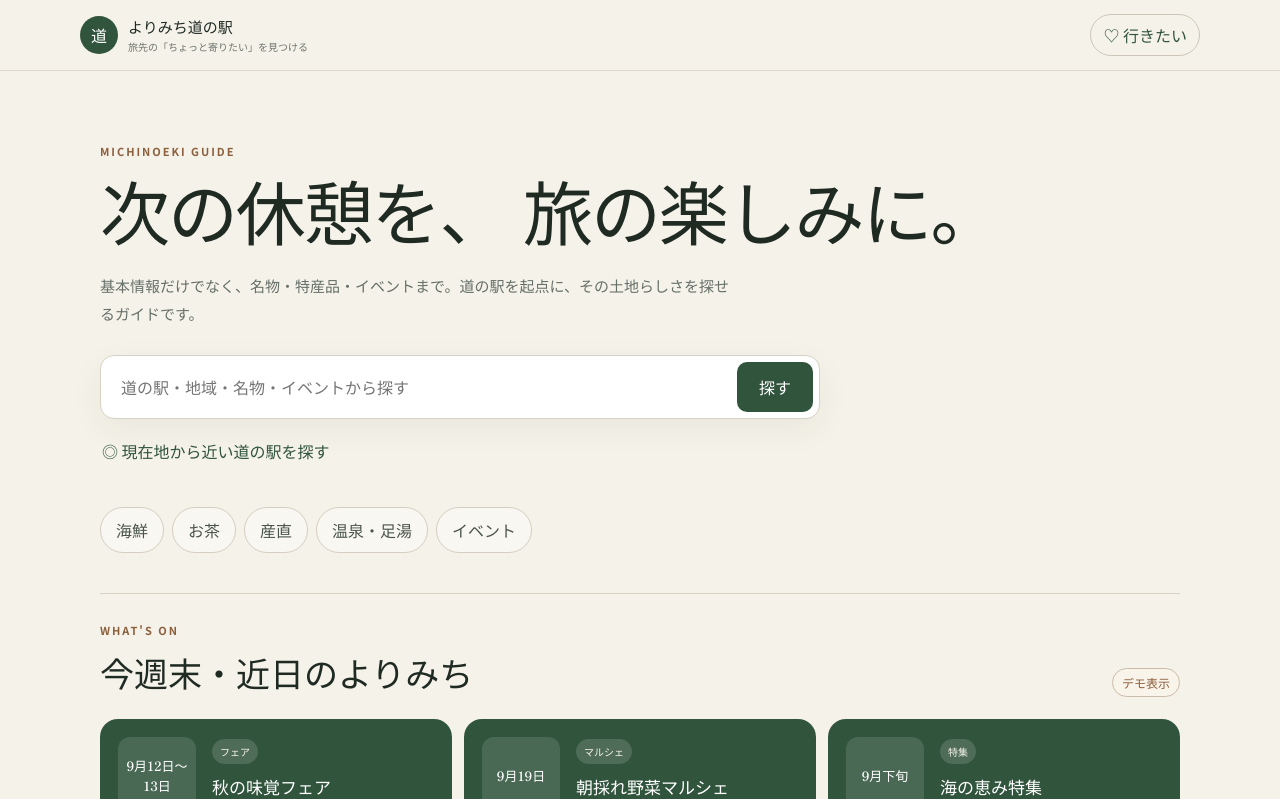
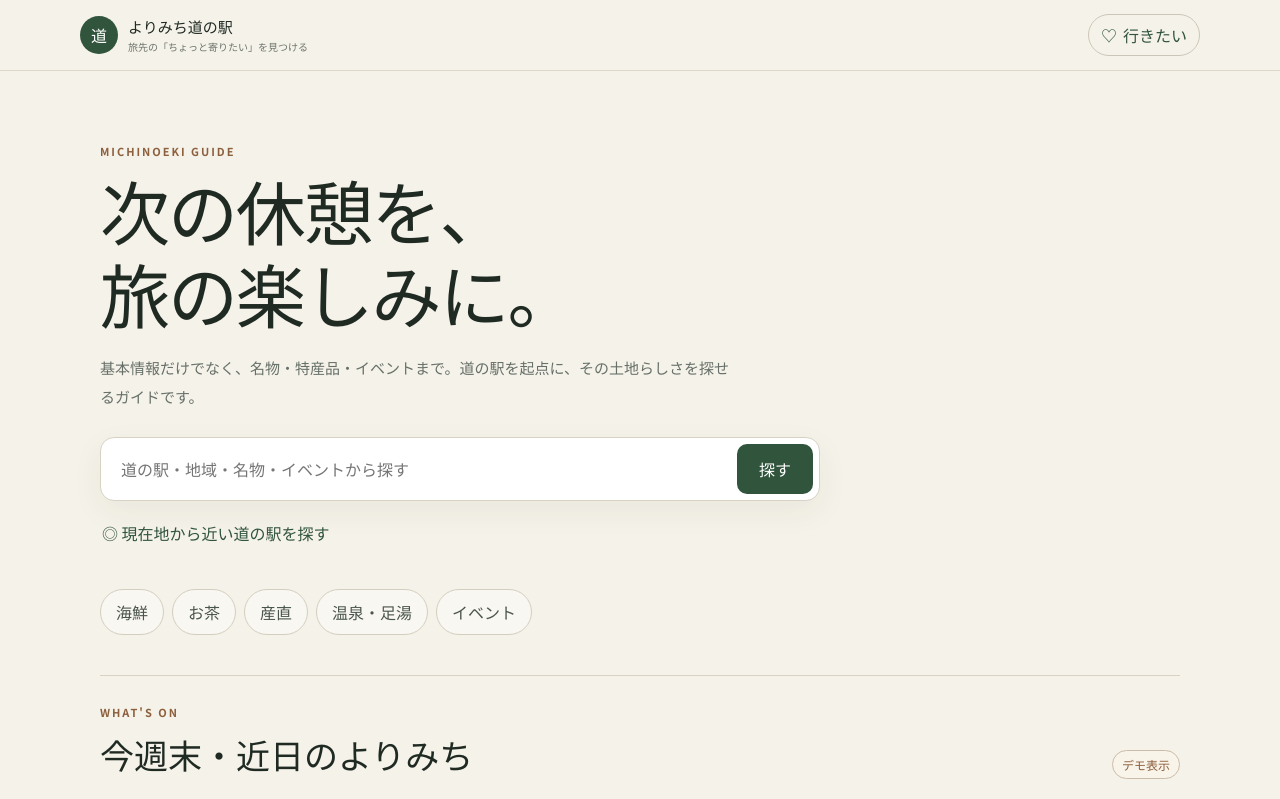
Before and after one commit to temmakawanaka/michinoeki, a Vue app in the folder web/: page / in a window 1280 px wide. Shown: the top 799 px of the page. Built offline with nearby package versions, Linux system fonts and the light colour scheme.

Commit message:
style: add saved stations states

```diff
--- a/web/src/styles.css
+++ b/web/src/styles.css
@@ -26,11 +26,14 @@ a { color: inherit; text-decoration: none; }
 .brand-mark { width: 38px; height: 38px; border-radius: 50%; display: grid; place-items: center; background: #31543d; color: #fff; font-family: 'Shippori Mincho'; font-weight: 700; }
 .brand strong { display: block; font-size: 15px; }
 .brand small { display: block; font-size: 10px; color: #6d746d; margin-top: 2px; }
-.saved-button { border: 1px solid #cbc6b8; background: transparent; border-radius: 999px; padding: 8px 12px; color: #31543d; }
+.saved-button { display: inline-flex; align-items: center; gap: 6px; border: 1px solid #cbc6b8; background: transparent; border-radius: 999px; padding: 8px 12px; color: #31543d; }
+.saved-button.active { background: #31543d; border-color: #31543d; color: #fff; }
+.saved-button b { display: grid; place-items: center; min-width: 20px; height: 20px; padding: 0 5px; border-radius: 999px; background: #8c5f3d; color: #fff; font-size: 10px; }
+.saved-button.active b { background: #fff; color: #31543d; }
 
 .hero { max-width: 1120px; margin: 0 auto; padding: 72px 20px 36px; }
 .eyebrow { margin: 0 0 10px; font-size: 11px; letter-spacing: .18em; font-weight: 700; color: #8c5f3d; }
-.hero h1, .detail-hero h1 { font-family: 'Shippori Mincho', serif; font-size: clamp(38px, 8vw, 70px); line-height: 1.18; margin: 0; letter-spacing: -.03em; }
+.hero h1, .detail-hero h1 { white-space: pre-line; font-family: 'Shippori Mincho', serif; font-size: clamp(38px, 8vw, 70px); line-height: 1.18; margin: 0; letter-spacing: -.03em; }
 .hero-copy { max-width: 640px; margin: 20px 0 26px; color: #667068; line-height: 1.9; font-size: 15px; }
 .search-box { display: flex; max-width: 720px; background: #fff; border: 1px solid #d7d2c4; border-radius: 14px; padding: 6px; box-shadow: 0 10px 32px rgba(55, 50, 40, .06); }
 .search-box input { flex: 1; border: 0; outline: 0; padding: 13px 14px; min-width: 0; background: transparent; }
@@ -58,9 +61,11 @@ a { color: inherit; text-decoration: none; }
 .address { margin: 0; color: #747a74; font-size: 12px; }
 .tags { display: flex; gap: 6px; flex-wrap: wrap; margin-top: 10px; }
 .tags span, .category { display: inline-block; background: #ece9df; border-radius: 999px; padding: 5px 8px; font-size: 10px; color: #59615a; }
+.tags .saved-tag { background: #f3dfd4; color: #8c4d39; }
 .specialty-preview { margin-top: 10px; font-size: 12px; color: #31543d; font-weight: 600; }
 .card-arrow { font-size: 22px; color: #869087; }
 .loading, .empty-state { padding: 28px; border: 1px dashed #cbc5b7; border-radius: 14px; color: #6f766f; background: #faf8f2; }
+.saved-empty { text-align: center; line-height: 1.8; }
 
 .event-feature-section { padding-top: 6px; }
 .event-feature-grid { display: grid; grid-template-columns: repeat(3, minmax(0, 1fr)); gap: 12px; }
@@ -80,6 +85,7 @@ a { color: inherit; text-decoration: none; }
 .detail-actions a, .detail-actions button { border: 1px solid #31543d; border-radius: 999px; padding: 11px 16px; background: transparent; color: #31543d; font-weight: 700; }
 .detail-actions a { background: #31543d; color: #fff; }
 .detail-actions .secondary-action { background: transparent; color: #31543d; }
+.detail-actions button.saved { background: #8c5f3d; border-color: #8c5f3d; color: #fff; }
 .info-grid { display: grid; grid-template-columns: repeat(4, 1fr); border-bottom: 1px solid #d7d2c4; }
 .info-grid > div { padding: 22px 18px; border-right: 1px solid #d7d2c4; }
 .info-grid > div:first-child { padding-left: 0; }
```
